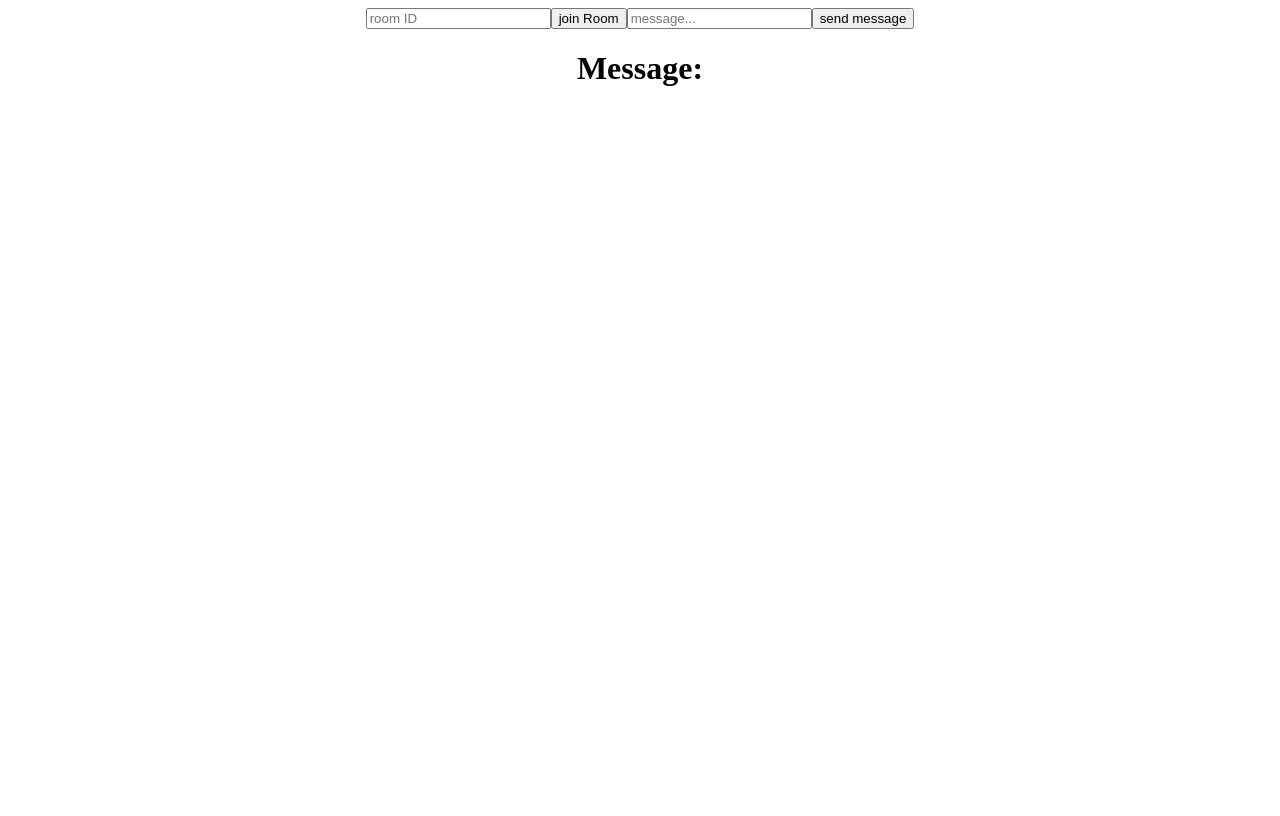
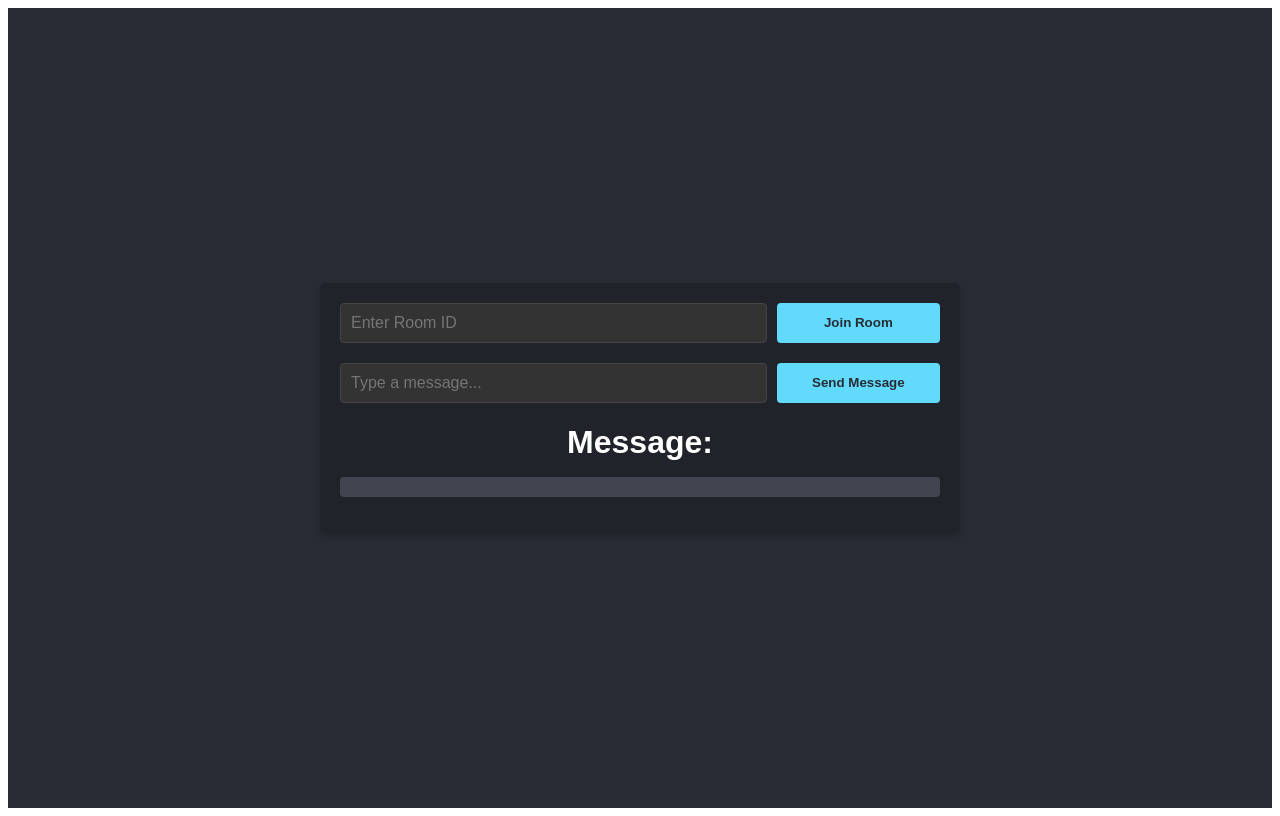
Before and after one commit to yash-parekh715/chatRush-using-react, a React app in the folder client/: page / in a window 1280 px wide. Built offline with nearby package versions, Linux system fonts and the light colour scheme; no server answers.

Commit message:
minor UI changes

```diff
--- a/client/src/App.css
+++ b/client/src/App.css
@@ -36,3 +36,65 @@
     transform: rotate(360deg);
   }
 }
+
+.App {
+  background-color: #282c34;
+  color: white;
+  font-family: Arial, sans-serif;
+  min-height: 100vh;
+  display: flex;
+  align-items: center;
+  justify-content: center;
+}
+
+.container {
+  width: 80%;
+  max-width: 600px;
+  padding: 20px;
+  box-shadow: 0 4px 8px rgba(0, 0, 0, 0.2);
+  border-radius: 5px;
+  background-color: #20232a;
+}
+
+.room-input,
+.message-input {
+  margin-bottom: 20px;
+  display: flex;
+  justify-content: space-between; /* Adjusts the layout to space elements better */
+}
+
+input {
+  padding: 10px;
+  margin-right: 10px;
+  width: 70%; /* Adjusts the width of the input field */
+  border: 1px solid #444; /* Adds subtle border to the input field */
+  border-radius: 4px;
+  font-size: 16px;
+  background-color: #333; /* Sets a background color for input for better visibility */
+  color: white; /* Ensures text color is white */
+}
+
+button {
+  padding: 10px 20px;
+  background-color: #61dafb;
+  border: none;
+  border-radius: 4px;
+  cursor: pointer;
+  color: #282c34;
+  font-weight: bold;
+  width: 28%; /* Standardizes button width */
+}
+
+button:hover {
+  background-color: #21a1f1;
+}
+
+.messages-display h1 {
+  margin-bottom: 10px;
+}
+
+.messages-display p {
+  background-color: #40454f;
+  padding: 10px;
+  border-radius: 4px;
+}
--- a/client/src/App.js
+++ /dev/null
@@ -1,48 +0,0 @@
-import "./App.css";
-import io from "socket.io-client";
-import { useEffect, useState } from "react";
-const socket = io.connect("https://chatrush-using-react.onrender.com");
-
-function App() {
-  const [room, setRoom] = useState("");
-  const [message, setMessage] = useState("");
-  const [messageReceived, setMessageReceived] = useState("");
-
-  const joinRoom = () => {
-    if (room !== "") {
-      socket.emit("join_room", room);
-    }
-  };
-
-  const sendMessage = () => {
-    socket.emit("send_message", { message, room });
-  };
-
-  useEffect(() => {
-    socket.on("receive_message", (data) => {
-      setMessageReceived(data.message);
-    });
-  }, []);
-  return (
-    <div className="App">
-      <input
-        placeholder="room ID"
-        onChange={(event) => {
-          setRoom(event.target.value);
-        }}
-      />
-      <button onClick={joinRoom}>join Room</button>
-      <input
-        placeholder="message..."
-        onChange={(event) => {
-          setMessage(event.target.value);
-        }}
-      />
-      <button onClick={sendMessage}>send message</button>
-      <h1>Message: </h1>
-      {messageReceived}
-    </div>
-  );
-}
-
-export default App;
--- /dev/null
+++ b/client/src/App.jsx
@@ -0,0 +1,103 @@
+// import "./App.css";
+// import io from "socket.io-client";
+// import { useEffect, useState } from "react";
+// const socket = io.connect("https://chatrush-using-react.onrender.com");
+
+// function App() {
+//   const [room, setRoom] = useState("");
+//   const [message, setMessage] = useState("");
+//   const [messageReceived, setMessageReceived] = useState("");
+
+//   const joinRoom = () => {
+//     if (room !== "") {
+//       socket.emit("join_room", room);
+//     }
+//   };
+
+//   const sendMessage = () => {
+//     socket.emit("send_message", { message, room });
+//   };
+
+//   useEffect(() => {
+//     socket.on("receive_message", (data) => {
+//       setMessageReceived(data.message);
+//     });
+//   }, []);
+//   return (
+//     <div className="App">
+//       <input
+//         placeholder="room ID"
+//         onChange={(event) => {
+//           setRoom(event.target.value);
+//         }}
+//       />
+//       <button onClick={joinRoom}>join Room</button>
+//       <input
+//         placeholder="message..."
+//         onChange={(event) => {
+//           setMessage(event.target.value);
+//         }}
+//       />
+//       <button onClick={sendMessage}>send message</button>
+//       <h1>Message: </h1>
+//       {messageReceived}
+//     </div>
+//   );
+// }
+
+// export default App;
+
+import "./App.css";
+import io from "socket.io-client";
+import { useEffect, useState } from "react";
+
+const socket = io.connect("https://chatrush-using-react.onrender.com");
+
+function App() {
+  const [room, setRoom] = useState("");
+  const [message, setMessage] = useState("");
+  const [messageReceived, setMessageReceived] = useState("");
+
+  const joinRoom = () => {
+    if (room !== "") {
+      socket.emit("join_room", room);
+    }
+  };
+
+  const sendMessage = () => {
+    socket.emit("send_message", { message, room });
+  };
+
+  useEffect(() => {
+    socket.on("receive_message", (data) => {
+      setMessageReceived(data.message);
+    });
+  }, []);
+
+  return (
+    <div className="App">
+      <div className="container">
+        <div className="room-input">
+          <input
+            placeholder="Enter Room ID"
+            onChange={(event) => setRoom(event.target.value)}
+          />
+          <button onClick={joinRoom}>Join Room</button>
+        </div>
+        <div className="message-input">
+          <input
+            placeholder="Type a message..."
+            onChange={(event) => setMessage(event.target.value)}
+          />
+          <button onClick={sendMessage}>Send Message</button>
+        </div>
+        <div className="messages-display">
+          <h1>Message:</h1>
+          <p>{messageReceived}</p>
+        </div>
+      </div>
+    </div>
+  );
+}
+
+export default App;
```
Also changed, not shown: client/src/index.jsx (renamed from client/src/index.js).
